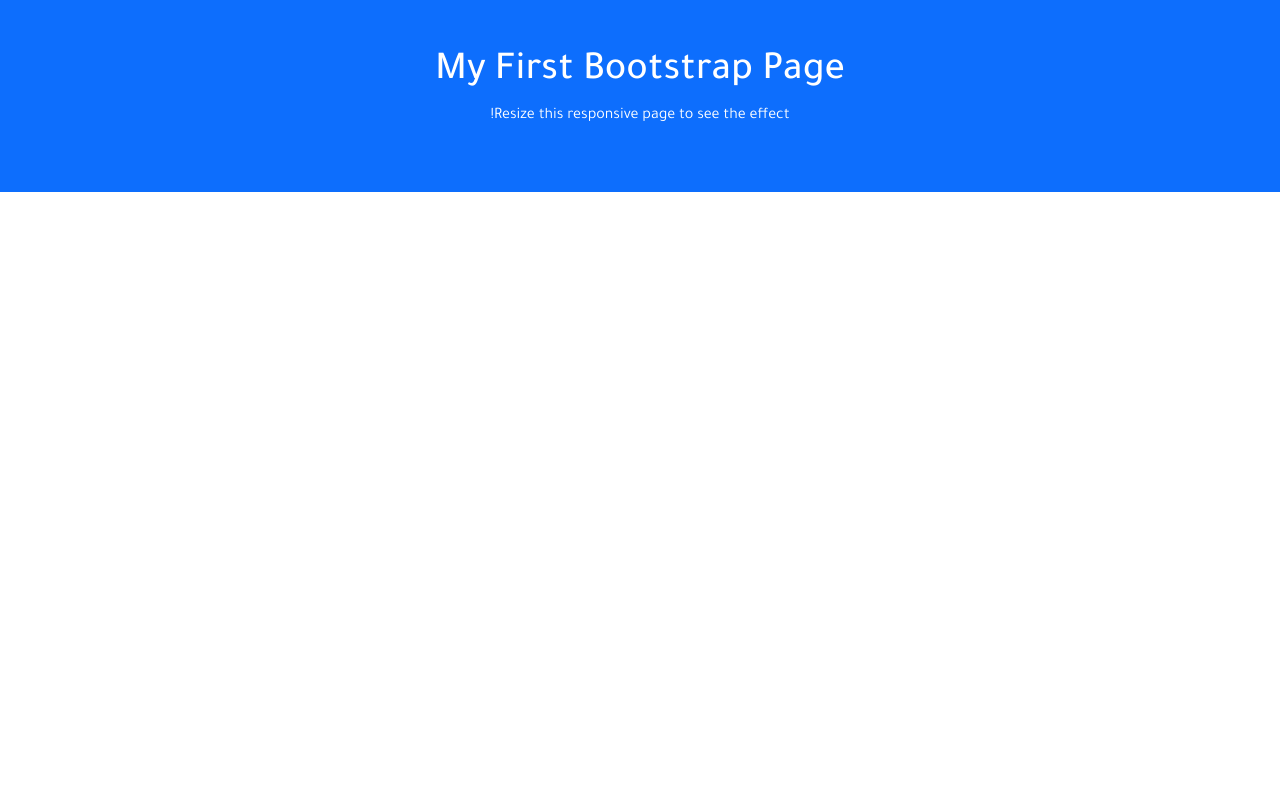
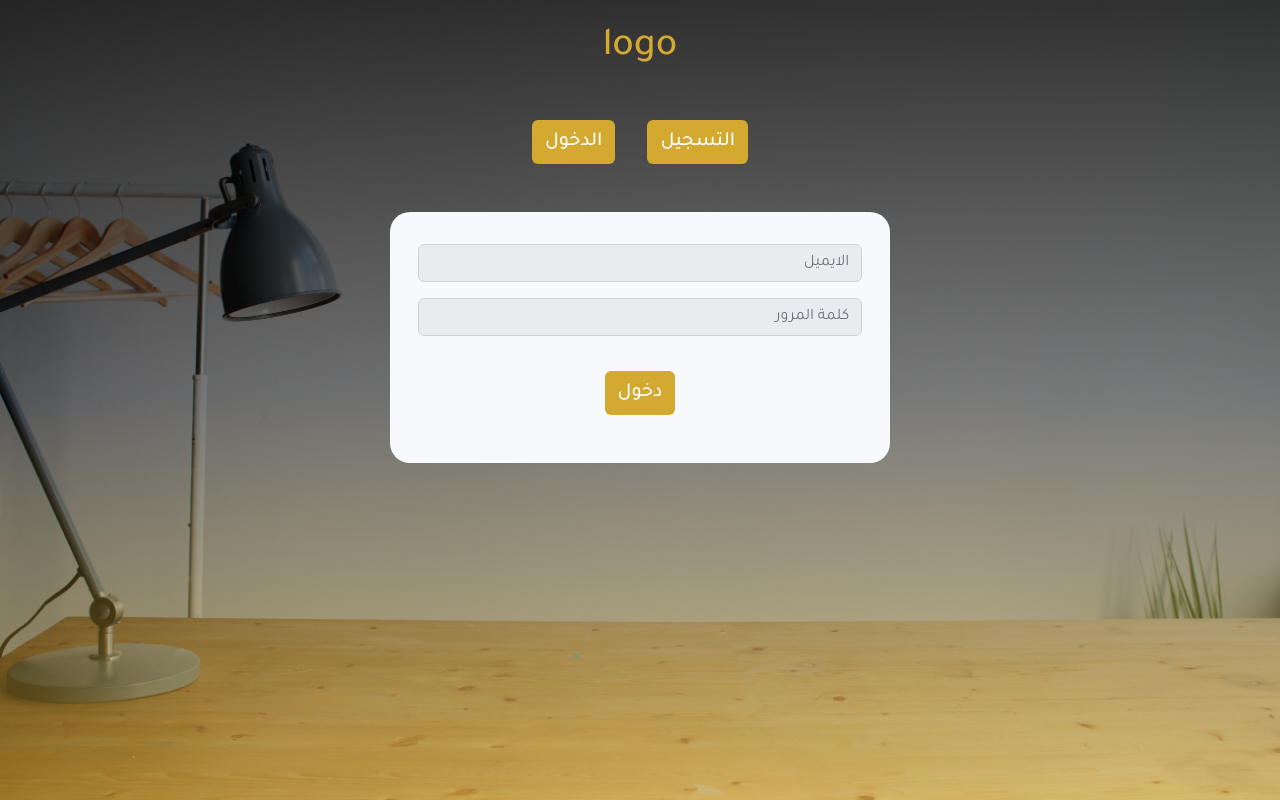
Before and after one commit to khaledKaramMahmoud/-, a plain HTML site: page المقررات/index.html in a window 1280 px wide. Drawn offline with nearby package versions, Linux system fonts and the light colour scheme.

Commit message:
Add files via upload

```diff
--- a/المقررات/index.html
+++ b/المقررات/index.html
@@ -1,24 +1,49 @@
 <!DOCTYPE html>
-<html  dir="rtl" lang="ar">
+<html dir="rtl" lang="ar">
+
 <head>
-    <meta charset="UTF-8">
-    <meta http-equiv="X-UA-Compatible" content="IE=edge">
-    <meta name="viewport" content="width=device-width, initial-scale=1.0">
+    <meta charset="UTF-8" />
+    <meta http-equiv="X-UA-Compatible" content="IE=edge" />
+    <meta name="viewport" content="width=device-width, initial-scale=1.0" />
     <title>Document</title>
     <!-- CSS -->
-    <link rel="stylesheet" href="css/index.css">
+    <link rel="stylesheet" href="css/index.css" />
     <!-- bootstrap -->
-    <link href="https://cdn.jsdelivr.net/npm/bootstrap@5.2.1/dist/css/bootstrap.min.css" rel="stylesheet">
+    <link href="https://cdn.jsdelivr.net/npm/bootstrap@5.2.1/dist/css/bootstrap.min.css" rel="stylesheet" />
     <script src="https://cdn.jsdelivr.net/npm/bootstrap@5.2.1/dist/js/bootstrap.bundle.min.js"></script>
+</head>
 
-
-</head>
 <body>
-    <!-- here is login page -->
-    <div class="container-fluid p-5 bg-primary text-white text-center">
-  <h1>My First Bootstrap Page</h1>
-  <p>Resize this responsive page to see the effect!</p>
-</div>
+    <article class="auth">
+        <div class="header">
+            <h1>logo</h1>
+            <div class="h-btns">
+                <button id="regbtn" type="button" class="btn">التسجيل</button>
+                <button id="loginbtn" type="button" class="btn">الدخول</button>
+            </div>
+        </div>
+        <section class="login-card" id="logincard">
+            <form action="">
+                <div class="form-group">
+                    <input type="email" class="form-control" placeholder="الايميل" />
+                    <input type="password" class="form-control" placeholder="كلمة المرور" />
+                </div>
+                <button type="button" class="btn">دخول</button>
+            </form>
+        </section>
+        <section class="reg-card" id="regcard">
+            <form action="">
+                <div class="form-group">
+                    <input type="email" class="form-control" placeholder="الايميل" />
+                    <input type="password" class="form-control" placeholder="كلمة المرور" />
+                    <input type="password" class="form-control" placeholder="كلمة المرور" />
+                    <input type="password" class="form-control" placeholder="كلمة المرور" />
+                </div>
+                <button type="button" class="btn">دخول</button>
+            </form>
+        </section>
+    </article>
     <script src="js/index.js"></script>
 </body>
+
 </html>
```
